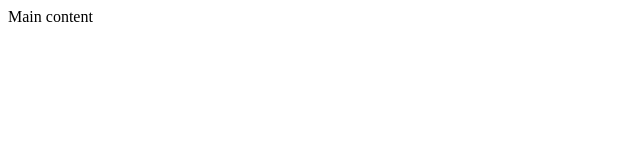
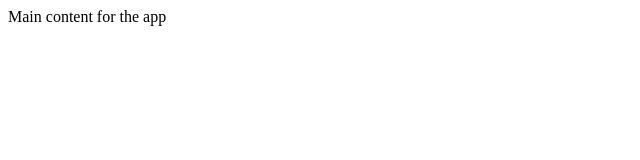
Before and after one commit to mastermalone/app-framework, a website: page index.html in a window 1280 px wide. Shown: the full height of the page, 0-640 px from the left. Drawn offline with Linux system fonts and the light colour scheme.

```diff
--- a/index.html
+++ b/index.html
@@ -6,6 +6,6 @@
         <script data-main="app.config.js" src="lib/require.js" type="text/javascript"></script>
     </head>
     <body>
-        <div id="main">Main content</div>
+        <div id="main">Main content for the app</div>
     </body>
 </html>
```
